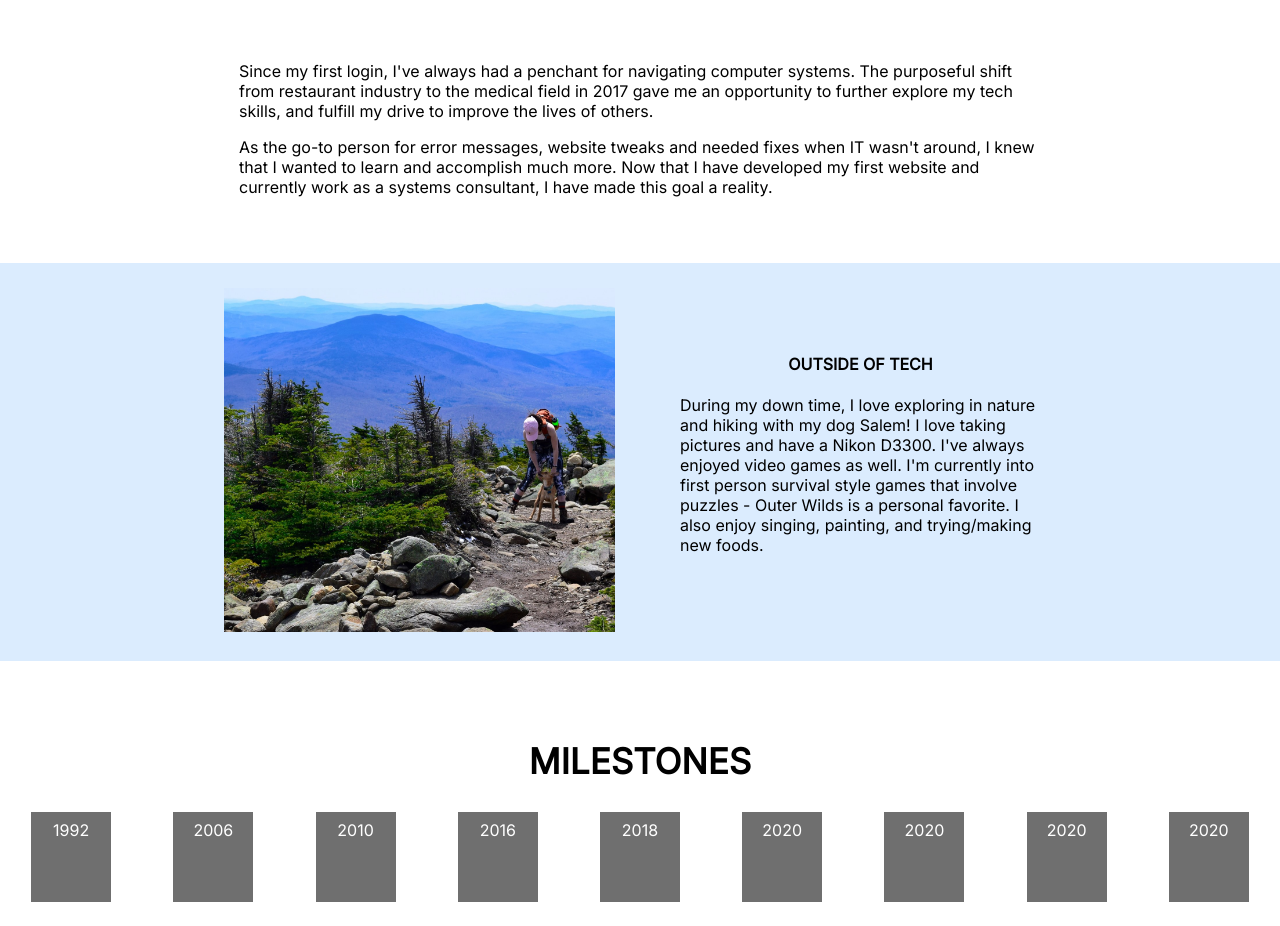
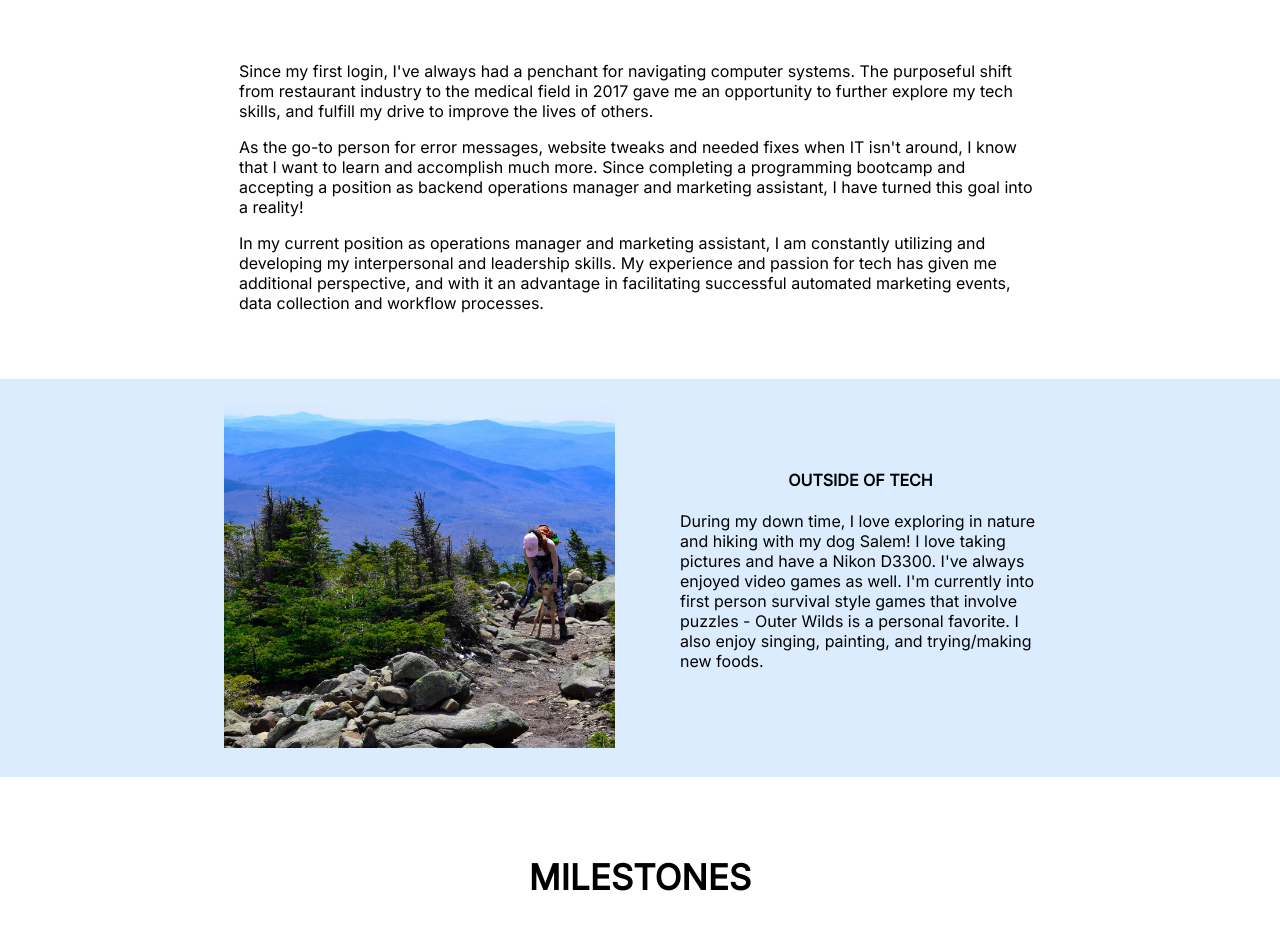
Before and after one commit to jenna-chestnut/jc-react-portfolio, a React (Create React App) app: page /about in a window 1280 px wide. Shown: the part 820-1746 px from the top of the page. Built offline with nearby package versions, Linux system fonts and the light colour scheme.

Commit message:
tweaks to about me / resume link

```diff
--- a/src/Routes/AboutPage/AboutPage.js
+++ b/src/Routes/AboutPage/AboutPage.js
@@ -37,13 +37,13 @@ class AboutPage extends React.Component {
 				my tech skills, and fulfill my drive to improve the lives of others.
 			  </p>
 
-			  <p className="bottompadding">
-				As the go-to person for error messages, website tweaks and needed
-				fixes when IT wasn't around, I knew that I wanted to learn and
-				accomplish much more. Now that I have developed my first website
-				and currently work as a systems consultant,
-				I have made this goal a reality.
+			  <p>
+				As the go-to person for error messages, website tweaks and needed fixes when IT isn't around, I know that I want to learn and accomplish much more. Since completing a programming bootcamp and accepting a position as backend operations manager and marketing assistant, I have turned this goal into a reality!
 			  </p>
+
+				<p className="bottompadding">
+				In my current position as operations manager and marketing assistant, I am constantly utilizing and developing my interpersonal and leadership skills. My experience and passion for tech has given me additional perspective, and with it an advantage in facilitating successful automated marketing events, data collection and workflow processes.
+				</p>
 			  </Fade>
 			  </div>
 
@@ -91,6 +91,7 @@ class AboutPage extends React.Component {
 					<li>Web development role</li>
 					<li>CRM/Systems consultant role</li>
 					<li>Built multiple full stack applications</li>
+					<li>Operations Manager and Marketing Assistant Role</li>
 					</Fade>
 				  </ul>
 				  </div>
--- a/src/Routes/ContactPage/ContactPage.js
+++ b/src/Routes/ContactPage/ContactPage.js
@@ -29,7 +29,7 @@ class ContactPage extends React.Component {
 			  </p>
 
 			  <p className="center">
-				If you are looking for a mentor, mentee, or developer -
+				If you are looking for a coding buddy -
          <a href="https://linktr.ee/jenna.chestnut" target="_blank"
                 rel="noreferrer" >let's connect</a>!
 			  </p>
@@ -57,7 +57,7 @@ class ContactPage extends React.Component {
 
         <img src={resumeImg} alt='resume'/>
 
-        <a className='resume-button' href='https://drive.google.com/file/d/1k6Z2JvNT-5pn-9Ypl_YWXkkOXVSsvskn/view?usp=sharing' target='_blank' rel='noreferrer'>View Resume</a>
+        <a className='resume-button' href='https://drive.google.com/file/d/1WdKVTFeqqK7vMTJYhWtU4rV_lqnBo0GE/view?usp=sharing' target='_blank' rel='noreferrer'>View Resume</a>
         </div></div></div>
         </Fade>
 
@@ -67,7 +67,7 @@ class ContactPage extends React.Component {
         <article id="contactme">
           <div className="center wrapper">
             <h3 className='topspace'>CONTACT</h3>
-            <p>Ideas, advice, recruitment and new friends are welcome!</p>
+            <p>Ideas, advice, and new friends are welcome!</p>
             <p className="linktree">
               <a href="https://linktr.ee/jenna.chestnut" target="_blank"
                 rel="noreferrer" ><img src={linkTreeLogo} alt="LinkTree"/></a
```
Also changed, not shown: 1 other file (tests, documents, lock files or other folders).
